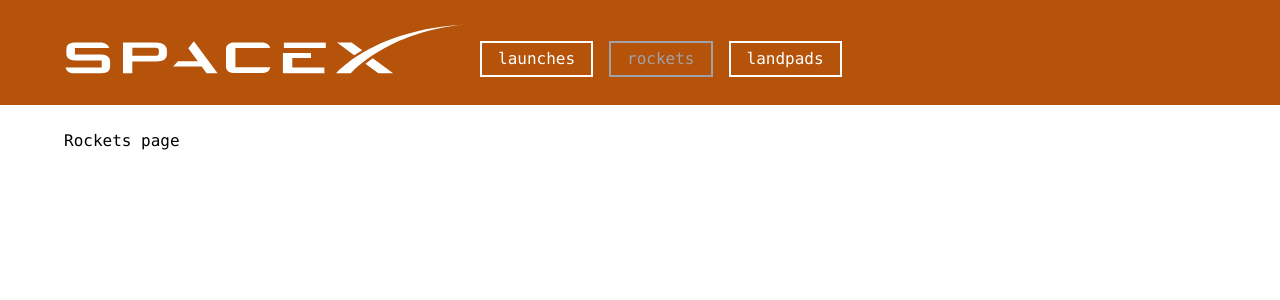
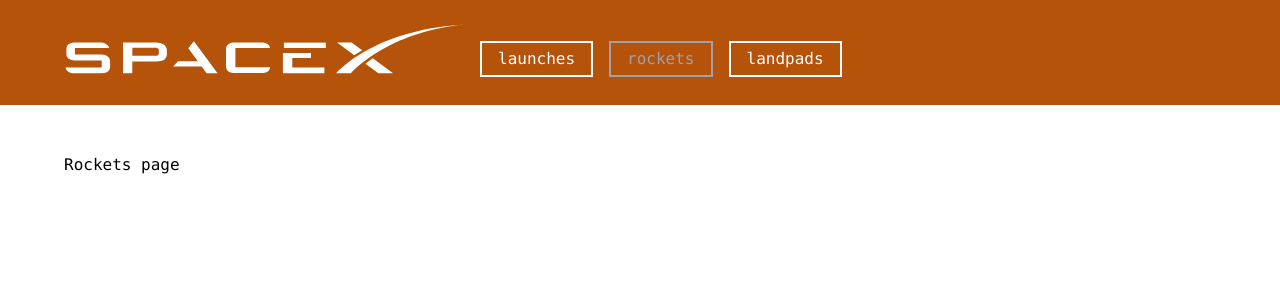
Before and after one commit to etpotato/spacex-next, a Next.js app: page /rockets in a window 1280 px wide. Shown: the top 300 px of the page. Built offline with nearby package versions, Linux system fonts and the light colour scheme.

Commit message:
Add custom error pages

```diff
--- a/components/Layout/Layout.tsx
+++ b/components/Layout/Layout.tsx
@@ -6,10 +6,10 @@ interface props {
 
 const Layout: React.FC<props> = ({ children }) => {
   return (
-    <div className="font-mono">
+    <div className="flex flex-col min-h-screen font-mono">
       <Header />
-      <main className='pt-6 pb-12 isolate'>
-        <div className='xl:container mx-auto px-8 md:px-12 lg:px-16'>
+      <main className='pt-12 pb-12 isolate flex flex-grow'>
+        <div className='xl:container mx-auto px-8 md:px-12 lg:px-16 min-h-full'>
           { children }
         </div>
       </main>
--- a/components/Section/Section.tsx
+++ b/components/Section/Section.tsx
@@ -7,7 +7,7 @@ interface props {
 const Section: React.FC<props> = ({ title, error, children }) => (
   <section>
     <>
-      <h2 className='font-bold text-lg mb-6'>{title}</h2>
+      <h2 className='font-bold text-lg mb-8'>{title}</h2>
       { error
         ? <p className='text-red-600'>Error: can&apos;t load data. Please, reload the page.</p>
         : children
--- /dev/null
+++ b/pages/404.tsx
@@ -0,0 +1,14 @@
+import { NextPage } from 'next'
+import Link from 'next/link'
+
+const Custom404:NextPage = () => (
+  <div className='min-h-full grid place-content-center text-center'>
+    <p className='mb-6 text-8xl'>404</p>
+    <p className='mb-12 text-xl'>Page not found</p>
+    <Link href='/' passHref>
+      <a className='text-xl block px-8 py-4 border-2 border-black focus:border-cyan-400 hover:border-cyan-400 hover:text-cyan-400 focus:text-cyan-400 hover:-translate-y-0.5 focus:-translate-y-1 outline-none'>Go to Home</a>
+    </Link>
+  </div>
+);
+
+export default Custom404;
--- /dev/null
+++ b/pages/500.tsx
@@ -0,0 +1,14 @@
+import { NextPage } from 'next'
+import Link from 'next/link'
+
+const Custom500:NextPage = () => (
+  <div className='min-h-full grid place-content-center text-center'>
+    <p className='mb-6 text-8xl'>500</p>
+    <p className='mb-12 text-xl'>Internal server error</p>
+    <Link href='/' passHref>
+      <a className='text-xl block px-8 py-4 border-2 border-black focus:border-cyan-400 hover:border-cyan-400 hover:text-cyan-400 focus:text-cyan-400 hover:-translate-y-0.5 focus:-translate-y-1 outline-none'>Go to Home</a>
+    </Link>
+  </div>
+);
+
+export default Custom500;
```
